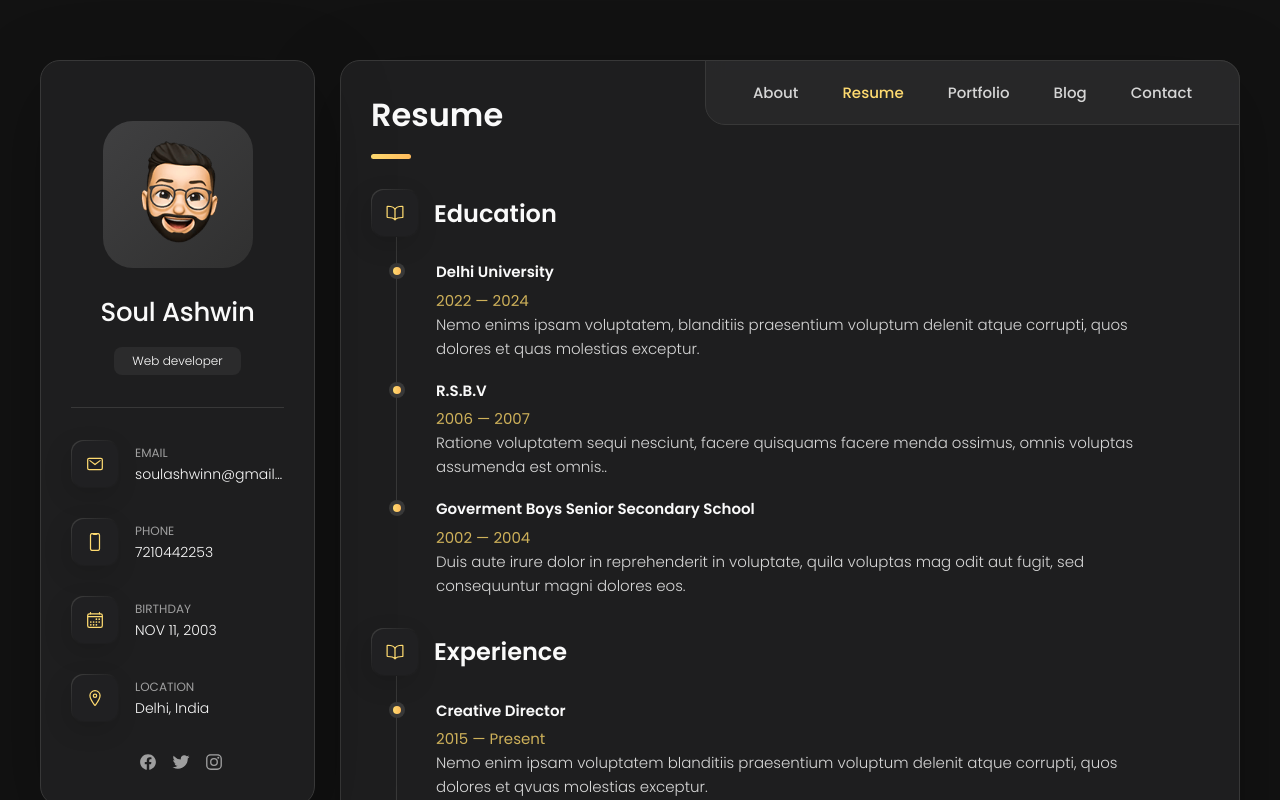
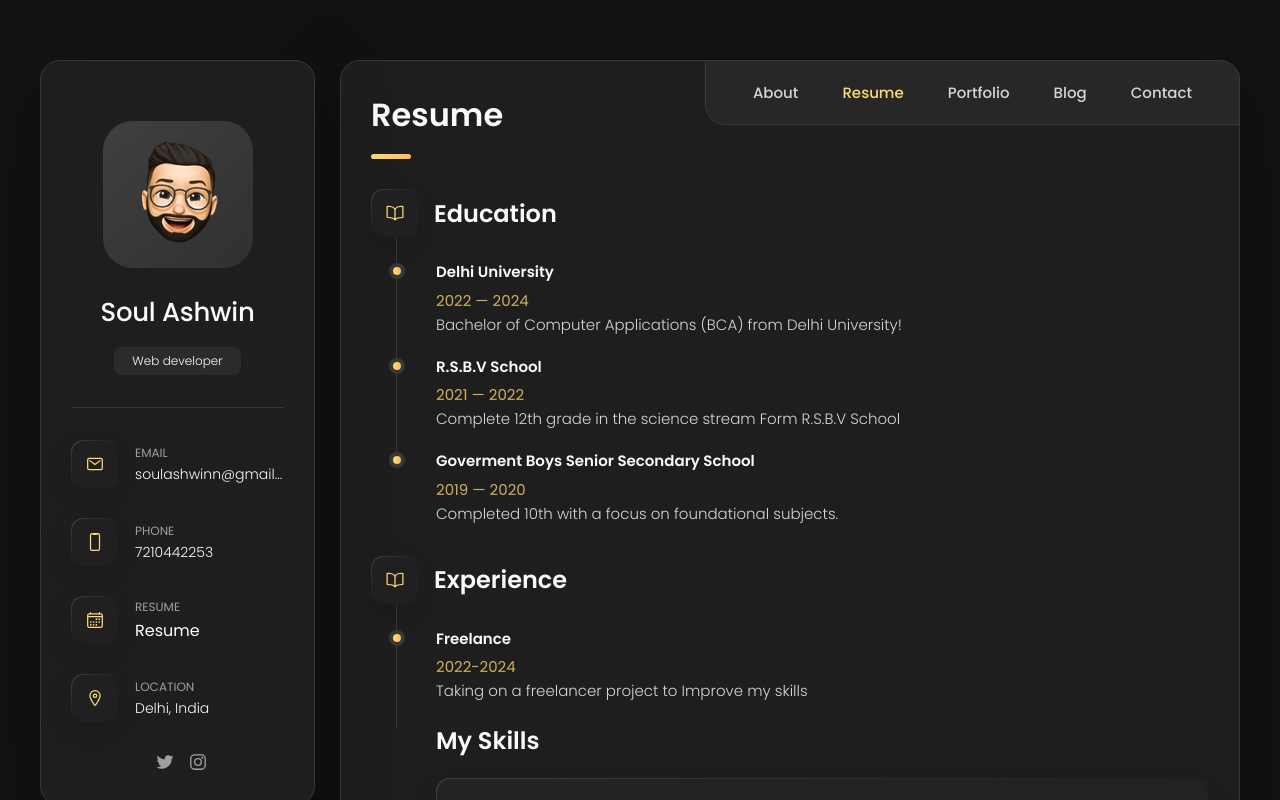
Before and after one commit to soulashwin/soulashwinnportfolio, a plain HTML site: page index.html in a window 1280 px wide. Both pictures are taken after a click on the button "Resume". Shown: the top 800 px of the page. Drawn offline with nearby package versions, Linux system fonts and the light colour scheme.

Commit message:
index.html

```diff
--- a/index.html
+++ b/index.html
@@ -5,7 +5,7 @@
   <meta charset="UTF-8">
   <meta http-equiv="X-UA-Compatible" content="IE=edge">
   <meta name="viewport" content="width=device-width, initial-scale=1.0">
-  <title>vCard - Personal Portfolio</title>
+  <title>Soul Ashwin Portfolio</title>
 
   <!--
     - favicon
@@ -100,9 +100,9 @@
             </div>
 
             <div class="contact-info">
-              <p class="contact-title">Birthday</p>
+              <p class="contact-title">Resume</p>
 
-              <time datetime="2003-11-11">NOV 11, 2003</time>
+              <a style="color:white;"href="https://drive.google.com/file/d/11yN534XqqenPe0Pmb0wqF-SyW3NrUrlc/view?usp=sharing">Resume</a>
             </div>
 
           </li>
@@ -126,12 +126,13 @@
         <div class="separator"></div>
 
         <ul class="social-list">
-
+<!--
           <li class="social-item">
             <a href="#" class="social-link">
               <ion-icon name="logo-facebook"></ion-icon>
             </a>
           </li>
+        -->
 
           <li class="social-item">
             <a href="#" class="social-link">
@@ -209,7 +210,7 @@
 
         <section class="about-text">
           <p>
-            I'm Creative Director and UI/UX Designer from Delhi, India, working in web development and print media.
+            I'm Creative Director and Web  Designer from Delhi, India, working in web development and print media.
             I enjoy
             turning complex problems into simple, beautiful and intuitive designs.
           </p>
@@ -330,6 +331,7 @@
                     and is very concerned about the needs of client. Lorem ipsum dolor sit amet, ullamcous cididt
                     consectetur adipiscing
                     elit, seds do et eiusmod tempor incididunt ut laborels dolore magnarels alia.
+                    <a style="color:white;" href="https://www.instagram.com/poppin_ravi04/">Ravi Kumar</a>
                   </p>
                 </div>
 
@@ -374,6 +376,7 @@
                     and is very concerned about the needs of client. Lorem ipsum dolor sit amet, ullamcous cididt
                     consectetur adipiscing
                     elit, seds do et eiusmod tempor incididunt ut laborels dolore magnarels alia.
+                    <a style="color:rgba(255, 255, 255, 0.628);"href="https://www.instagram.com/bhumisingh882020/">Jyoti Singh</a>
                   </p>
                 </div>
 
@@ -537,22 +540,19 @@
               <span>2022 — 2024</span>
 
               <p class="timeline-text">
-                Nemo enims ipsam voluptatem, blanditiis praesentium voluptum delenit atque corrupti, quos dolores et
-                quas molestias
-                exceptur.
+                Bachelor of Computer Applications (BCA) from Delhi University!
               </p>
 
             </li>
 
             <li class="timeline-item">
 
-              <h4 class="h4 timeline-item-title">R.S.B.V</h4>
+              <h4 class="h4 timeline-item-title">R.S.B.V School</h4>
 
-              <span>2006 — 2007</span>
+              <span>2021 — 2022</span>
 
               <p class="timeline-text">
-                Ratione voluptatem sequi nesciunt, facere quisquams facere menda ossimus, omnis voluptas assumenda est
-                omnis..
+                 Complete 12th grade in the science stream Form R.S.B.V School
               </p>
 
             </li>
@@ -561,12 +561,10 @@
 
               <h4 class="h4 timeline-item-title">Goverment Boys Senior Secondary School</h4>
 
-              <span>2002 — 2004</span>
+              <span>2019 — 2020</span>
 
               <p class="timeline-text">
-                Duis aute irure dolor in reprehenderit in voluptate, quila voluptas mag odit aut fugit, sed consequuntur
-                magni dolores
-                eos.
+                Completed 10th with a focus on foundational subjects.
               </p>
 
             </li>
@@ -589,17 +587,16 @@
 
             <li class="timeline-item">
 
-              <h4 class="h4 timeline-item-title">Creative director</h4>
+              <h4 class="h4 timeline-item-title">Freelance</h4>
 
-              <span>2015 — Present</span>
+              <span>2022-2024</span>
 
               <p class="timeline-text">
-                Nemo enim ipsam voluptatem blanditiis praesentium voluptum delenit atque corrupti, quos dolores et qvuas
-                molestias
-                exceptur.
+                Taking on a freelancer project to Improve my skills
               </p>
 
             </li>
+            <!--
 
             <li class="timeline-item">
 
@@ -632,6 +629,7 @@
           </ol>
 
         </section>
+      -->
 
         <section class="skill">
 
@@ -770,7 +768,7 @@
           <ul class="project-list">
 
             <li class="project-item  active" data-filter-item data-category="web development">
-              <a href="#">
+              <a href="https://soulashwin.github.io/abhipaldrivingschool/">
 
                 <figure class="project-img">
                   <div class="project-item-icon-box">
@@ -780,7 +778,7 @@
                   <img src="./assets/images/project-1.jpg" alt="finance" loading="lazy">
                 </figure>
 
-                <h3 class="project-title">Finance</h3>
+                <h3 class="project-title">Car Driving School</h3>
 
                 <p class="project-category">Web development</p>
 
@@ -788,7 +786,7 @@
             </li>
 
             <li class="project-item  active" data-filter-item data-category="web development">
-              <a href="#">
+              <a href="https://soulashwin.github.io/YDSDANCESTUDIO/">
 
                 <figure class="project-img">
                   <div class="project-item-icon-box">
@@ -798,7 +796,7 @@
                   <img src="./assets/images/project-2.png" alt="orizon" loading="lazy">
                 </figure>
 
-                <h3 class="project-title">Orizon</h3>
+                <h3 class="project-title">Dance Studio website</h3>
 
                 <p class="project-category">Web development</p>
 
@@ -806,7 +804,7 @@
             </li>
 
             <li class="project-item  active" data-filter-item data-category="web design">
-              <a href="#">
+              <a href="https://kavyadrivingschool.com/">
 
                 <figure class="project-img">
                   <div class="project-item-icon-box">
@@ -816,7 +814,7 @@
                   <img src="./assets/images/project-3.jpg" alt="fundo" loading="lazy">
                 </figure>
 
-                <h3 class="project-title">Fundo</h3>
+                <h3 class="project-title">kavya School</h3>
 
                 <p class="project-category">Web design</p>
 
@@ -842,7 +840,7 @@
             </li>
 
             <li class="project-item  active" data-filter-item data-category="web design">
-              <a href="#">
+              <a href="https://soulashwin.github.io/yuvrajdancestudio/">
 
                 <figure class="project-img">
                   <div class="project-item-icon-box">
@@ -852,7 +850,7 @@
                   <img src="./assets/images/project-5.png" alt="dsm." loading="lazy">
                 </figure>
 
-                <h3 class="project-title">DSM.</h3>
+                <h3 class="project-title">Data Base Entry Form</h3>
 
                 <p class="project-category">Web design</p>
 
```
